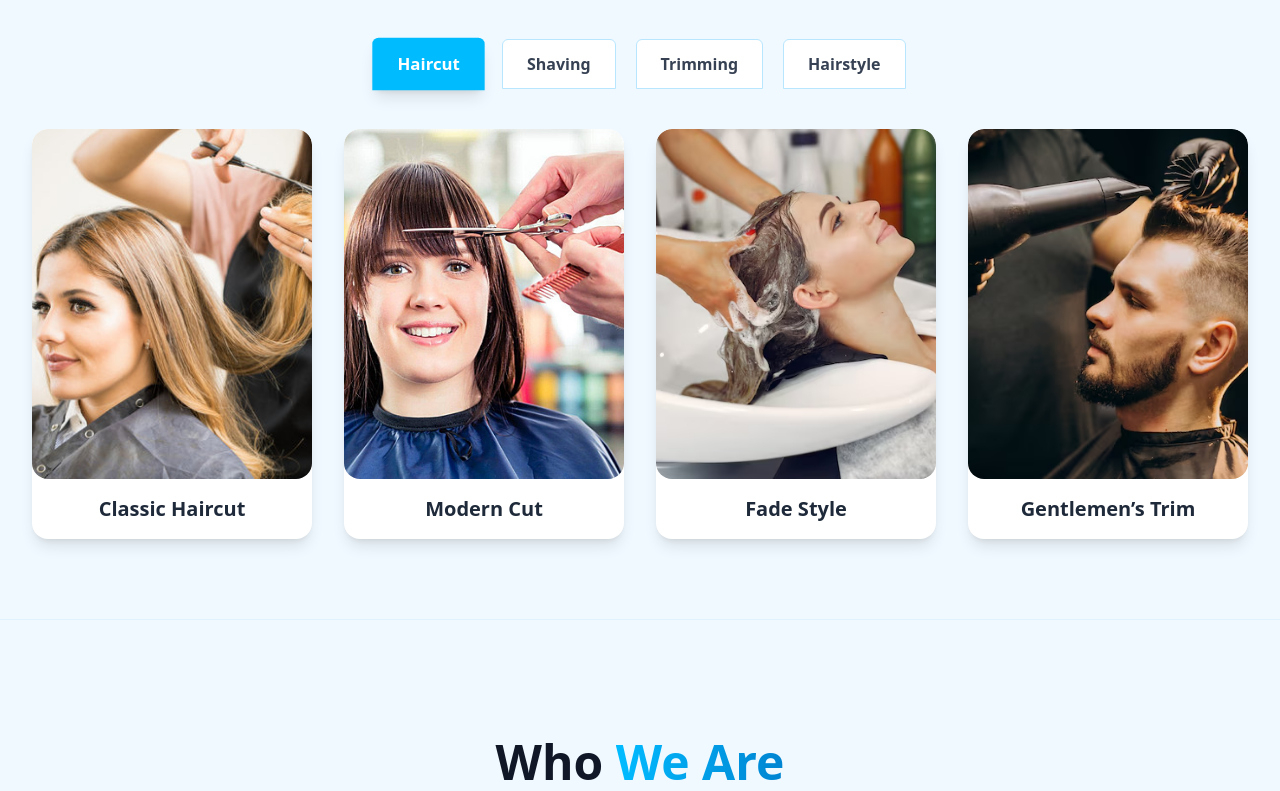
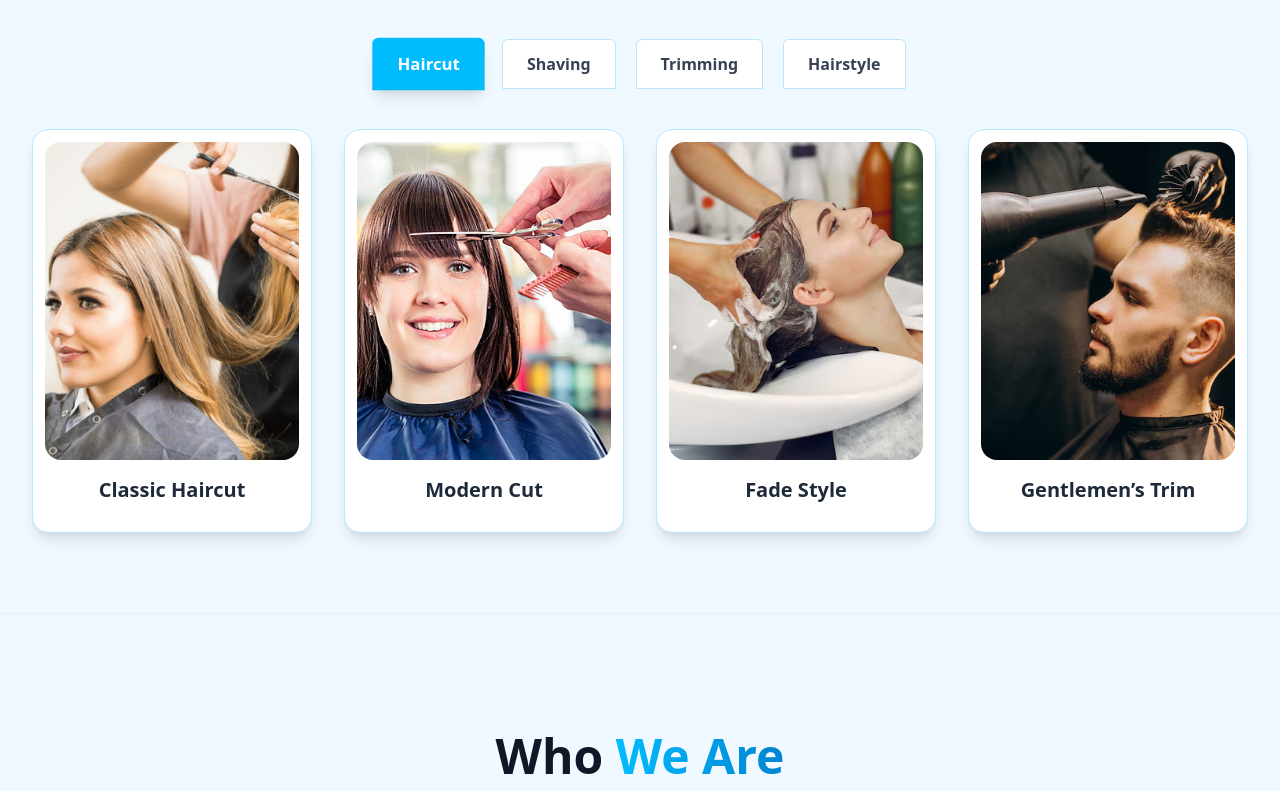
Before and after one commit to afterrender1/hair-studio, a Next.js app: page / in a window 1280 px wide. Shown: the part 929-1720 px from the top of the page. Built offline with nearby package versions, Linux system fonts and the light colour scheme.

Commit message:
set service cards

```diff
--- a/components/Services.jsx
+++ b/components/Services.jsx
@@ -121,9 +121,9 @@ export default function Services() {
                 animate="visible"
                 exit="exit"
                 transition={{ duration: 0.15, delay: index * 0.03 }}
-                className="overflow-hidden rounded-xl sm:rounded-2xl shadow-lg bg-white hover:shadow-2xl hover:-translate-y-1 sm:hover:-translate-y-2 transform transition-all"
+                className="overflow-hidden rounded-xl border border-sky-200 p-3 sm:rounded-2xl shadow-lg bg-white hover:shadow-2xl hover:-translate-y-1 sm:hover:-translate-y-2 transform transition-all"
               >
-                <div className="relative w-full aspect-[4/5]">
+                <div className="relative w-full aspect-[4/5] ">
                   <Image
                     src={item.img}
                     alt={item.name}
--- a/components/Testimonial.jsx
+++ b/components/Testimonial.jsx
@@ -39,7 +39,7 @@ const testimonials = [
 export default function Testimonials() {
   return (
     <section className="py-20 bg-sky-50" id="testimonials">
-      <div className="max-w-7xl mx-auto px-4 sm:px-6 lg:px-10">
+      <div className="max-w-7xl mx-auto px-4 sm:px-6 lg:px-10 ">
         {/* Header */}
         <div className="mb-12 text-center">
           <h2 className="text-4xl font-bold text-sky-400 mb-4">
@@ -69,9 +69,9 @@ export default function Testimonials() {
 
           {testimonials.map((testimonial) => (
             <SwiperSlide key={testimonial.id}>
-              <div className="bg-white rounded-2xl p-6 border border-gray-100 shadow-md hover:shadow-lg transition-all duration-300 flex flex-col h-full">
+              <div className="bg-white rounded-2xl p-6 border  border-sky-200 flex flex-col h-full">
                 {/* Rating */}
-                <div className="flex justify-center mb-4">
+                <div className="flex justify-center mb-4 ">
                   {Array.from({ length: testimonial.rating }, (_, i) => (
                     <span key={i} className="text-yellow-400 text-xl">★</span>
                   ))}
```
